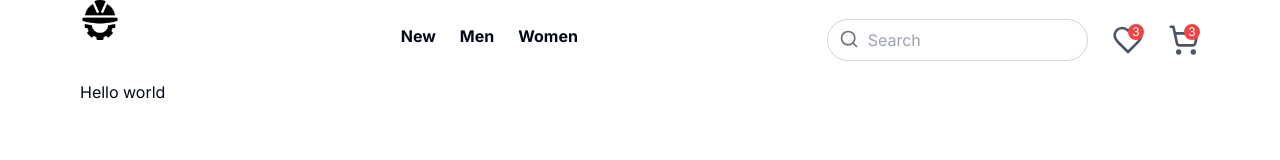
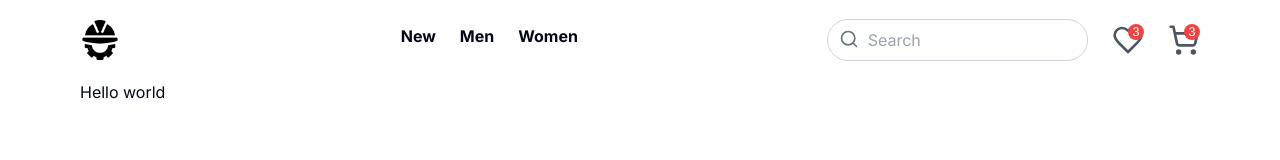
Before and after one commit to ArtemZhuravlyov/spetz, a Next.js app: page / in a window 1280 px wide. Shown: the top 160 px of the page. Built offline with nearby package versions, Linux system fonts and the light colour scheme.

Commit message:
navbar link fix

```diff
--- a/src/app/shared/components/header/navbar.tsx
+++ b/src/app/shared/components/header/navbar.tsx
@@ -13,7 +13,7 @@ const Navbar = () => {
             <div className="flex h-20 items-center">
               {/*// TODO MOBILE NAV*/}
               <div className='ml-4 flex lg:ml-0 h-20 align-middle justify-between w-full'>
-                <Link href='/public'>
+                <Link href='/' className="flex items-center justify-center h-20">
                   <Image
                     width='40'
                     height='40'
```
